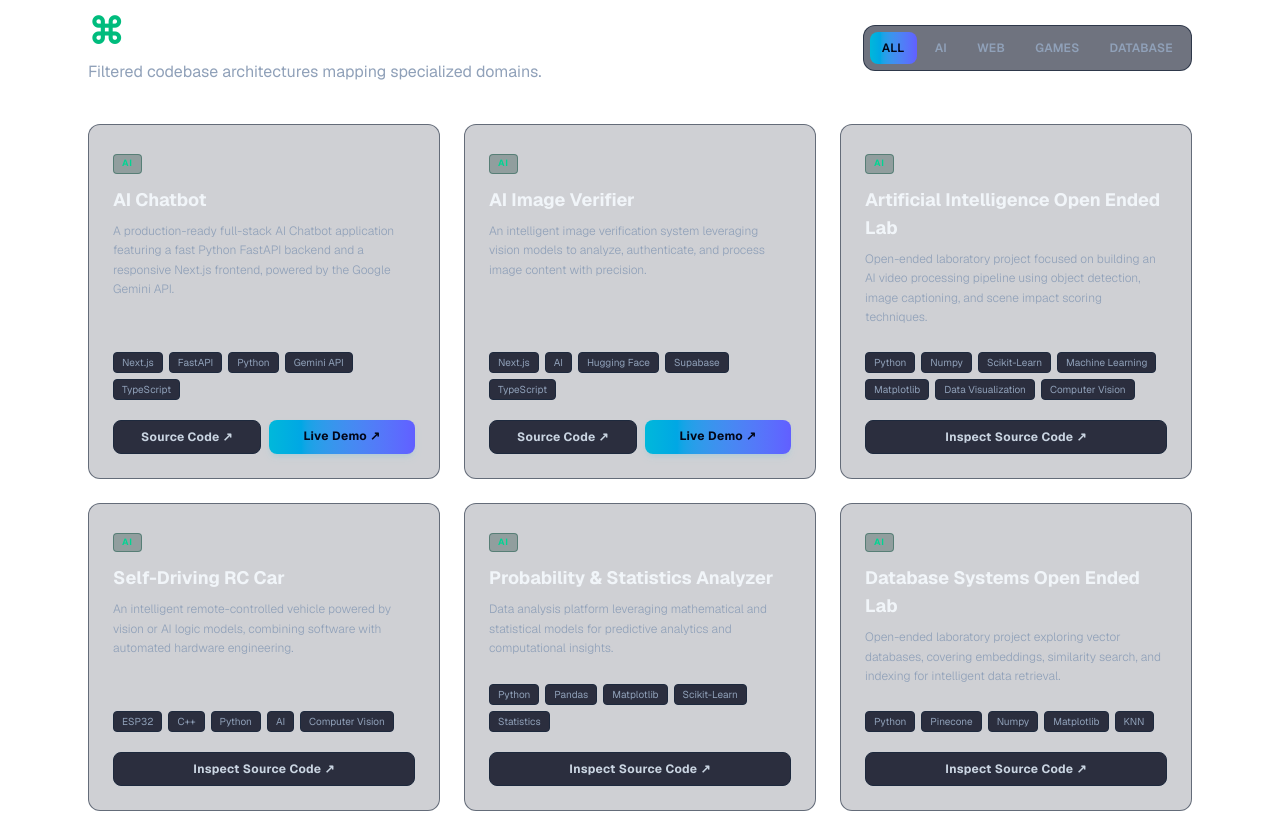
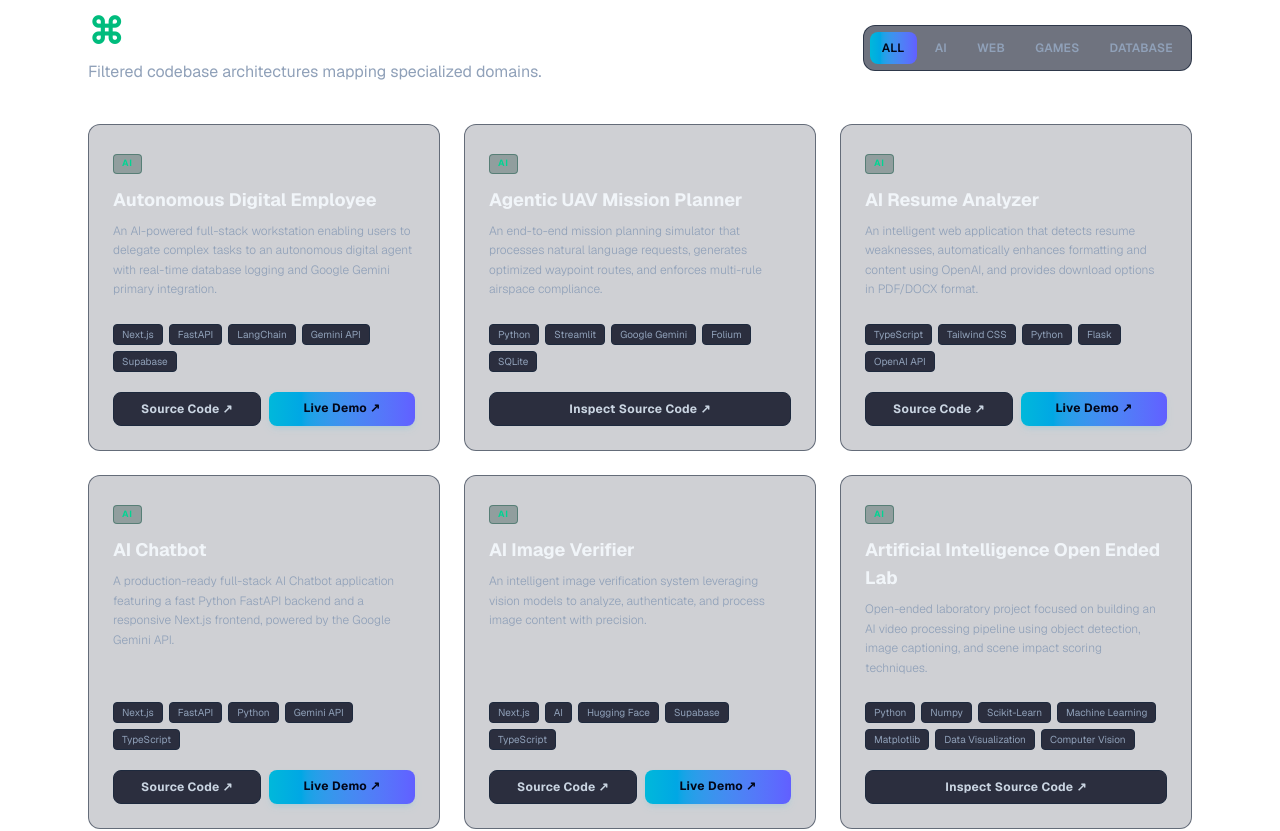
Before and after one commit to AbdulAzeemHashmi/Portfolio, a Next.js app: page / in a window 1280 px wide. Shown: the part 2380-3211 px from the top of the page. Built offline with nearby package versions, Linux system fonts and the light colour scheme.

Commit message:
modified:   app/page.tsx

```diff
--- a/app/page.tsx
+++ b/app/page.tsx
@@ -41,6 +41,29 @@ const SERVICES = [
 ];
 
 const PROJECTS = [
+  {
+    title: "Autonomous Digital Employee",
+    category: "AI",
+    description: "An AI-powered full-stack workstation enabling users to delegate complex tasks to an autonomous digital agent with real-time database logging and Google Gemini primary integration.",
+    link: "https://github.com/AbdulAzeemHashmi/autonomous-digital-employee",
+    liveLink: "https://autonomous-digital-employee-zeta.vercel.app/",
+    tags: ["Next.js", "FastAPI", "LangChain", "Gemini API", "Supabase"]
+  },
+  {
+    title: "Agentic UAV Mission Planner",
+    category: "AI",
+    description: "An end-to-end mission planning simulator that processes natural language requests, generates optimized waypoint routes, and enforces multi-rule airspace compliance.",
+    link: "https://github.com/AbdulAzeemHashmi/agentic-uav-mission-planner",
+    tags: ["Python", "Streamlit", "Google Gemini", "Folium", "SQLite"]
+  },
+  {
+    title: "AI Resume Analyzer",
+    category: "AI",
+    description: "An intelligent web application that detects resume weaknesses, automatically enhances formatting and content using OpenAI, and provides download options in PDF/DOCX format.",
+    link: "https://github.com/AbdulAzeemHashmi/AI-Resume-Analyzer",
+    liveLink: "https://ai-resume-analyzer-aah18751.vercel.app/",
+    tags: ["TypeScript", "Tailwind CSS", "Python", "Flask", "OpenAI API"]
+  },
   {
     title: "AI Chatbot",
     category: "AI",
```
